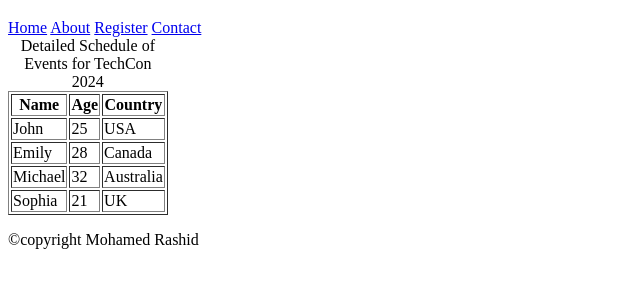
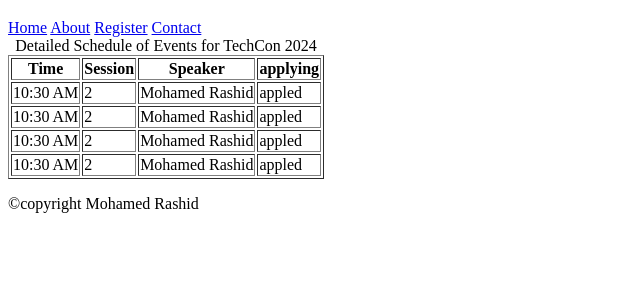
Before and after one commit to Rashid0101/TechCon_HTML, a plain HTML site: page techcon_website/schedule.html in a window 1280 px wide. Shown: the part 61-348 px from the top of the page, without its empty margins (0-640 px from the left). Drawn offline with Linux system fonts and the light colour scheme.

Commit message:
fix-table-12

```diff
--- a/techcon_website/schedule.html
+++ b/techcon_website/schedule.html
@@ -23,31 +23,36 @@
             Detailed Schedule of Events for TechCon 2024
           </caption>
           <tr>
-            <th scope="col">Name</th>
-            <th scope="col">Age</th>
-            <th scope="col">Country</th>
+            <th scope="col">Time</th>
+            <th scope="col">Session</th>
+            <th scope="col">Speaker</th>
+            <th scope="col">applying</th>
           </tr>
         </thead>
         <tbody>
           <tr>
-            <td>John</td>
-            <td>25</td>
-            <td>USA</td>
+            <td>10:30 AM</td>
+            <td>2</td>
+            <td>Mohamed Rashid</td>
+            <td>appled</td>
           </tr>
           <tr>
-            <td>Emily</td>
-            <td>28</td>
-            <td>Canada</td>
+            <td>10:30 AM</td>
+            <td>2</td>
+            <td>Mohamed Rashid</td>
+            <td>appled</td>
           </tr>
           <tr>
-            <td>Michael</td>
-            <td>32</td>
-            <td>Australia</td>
+            <td>10:30 AM</td>
+            <td>2</td>
+            <td>Mohamed Rashid</td>
+            <td>appled</td>
           </tr>
           <tr>
-            <td>Sophia</td>
-            <td>21</td>
-            <td>UK</td>
+            <td>10:30 AM</td>
+            <td>2</td>
+            <td>Mohamed Rashid</td>
+            <td>appled</td>
           </tr>
         </tbody>
       </table>
```
